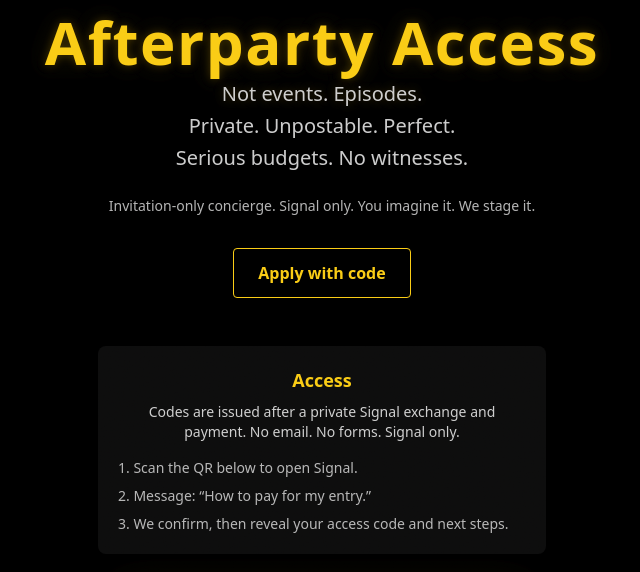
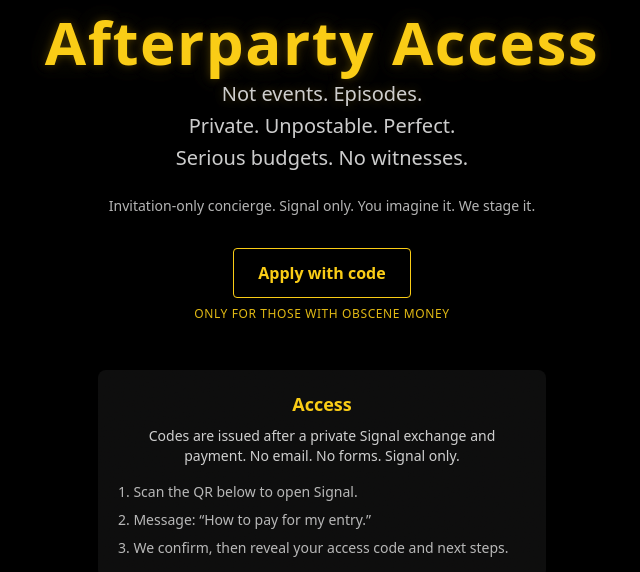
Before and after one commit to Invinciblelude/afterparty-access, a plain HTML site: page index.html in a window 1280 px wide. Shown: the top 572 px of the page, without its empty margins (318-958 px from the left). Drawn offline with nearby package versions, Linux system fonts and the light colour scheme.

```diff
--- a/index.html
+++ b/index.html
@@ -24,6 +24,7 @@
 
       <div class="mt-8">
         <a href="#apply" class="inline-block border border-yellow-400 text-yellow-400 px-6 py-3 rounded font-semibold">Apply with code</a>
+        <p class="mt-2 text-xs tracking-wider text-yellow-400/90">ONLY FOR THOSE WITH OBSCENE MONEY</p>
       </div>
 
       <section id="apply" class="mt-12 max-w-md mx-auto bg-white/5 rounded-lg p-5">
```
Also changed, not shown: 1 other file.
